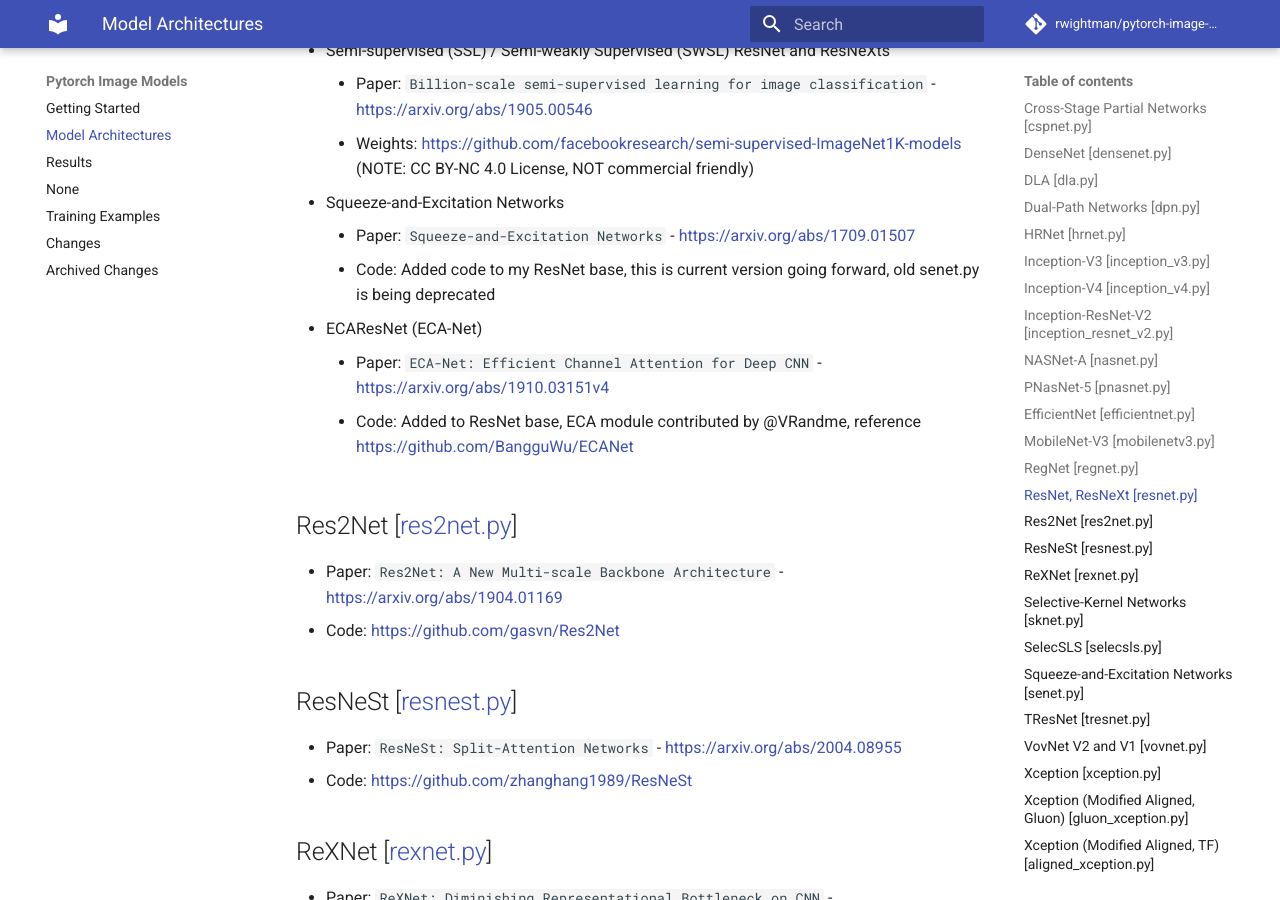
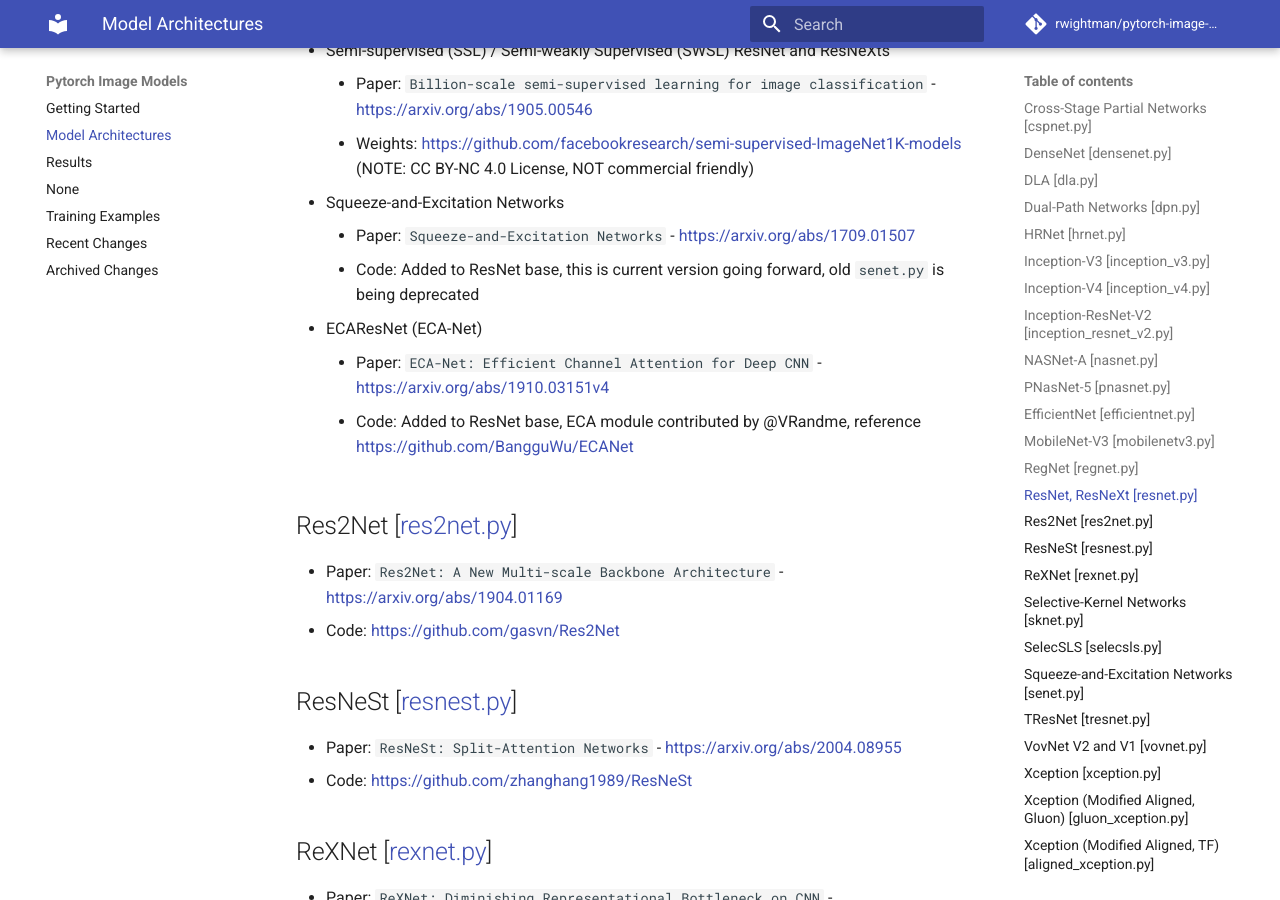
Before and after one commit to huggingface/pytorch-image-models, an MkDocs documentation site: the page built from docs/models.md, in a window 1280 px wide and 900 px high, scrolled down 3713 px. Built offline with MkDocs 1.6.1 and Material for MkDocs 9.7.7, drawn with Linux system fonts in a browser that asks for light colours; comment, search, counter and statistics services are not loaded.

```diff
--- a/docs/changes.md
+++ b/docs/changes.md
@@ -1,4 +1,4 @@
-# Changes
+# Recent Changes
 
 ### Aug 1, 2020
 Universal feature extraction, new models, new weights, new test sets.
--- a/docs/models.md
+++ b/docs/models.md
@@ -94,7 +94,7 @@ The validation results for the pretrained weights can be found [here](results.md
     * Weights: https://github.com/facebookresearch/semi-supervised-ImageNet1K-models (NOTE: CC BY-NC 4.0 License, NOT commercial friendly)
 * Squeeze-and-Excitation Networks
     * Paper: `Squeeze-and-Excitation Networks` - https://arxiv.org/abs/1709.01507
-    * Code: Added code to my ResNet base, this is current version going forward, old senet.py is being deprecated
+    * Code: Added to ResNet base, this is current version going forward, old `senet.py` is being deprecated
 * ECAResNet (ECA-Net)
     * Paper: `ECA-Net: Efficient Channel Attention for Deep CNN` - https://arxiv.org/abs/1910.03151v4
     * Code: Added to ResNet base, ECA module contributed by @VRandme, reference https://github.com/BangguWu/ECANet
```
Also changed, not shown: README.md (+3 -0 lines).
